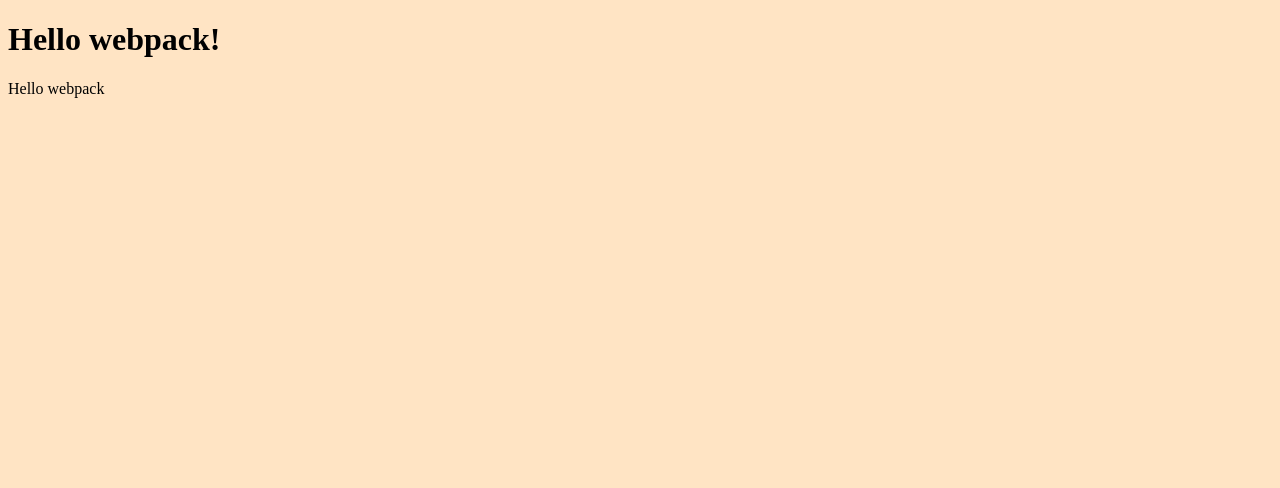
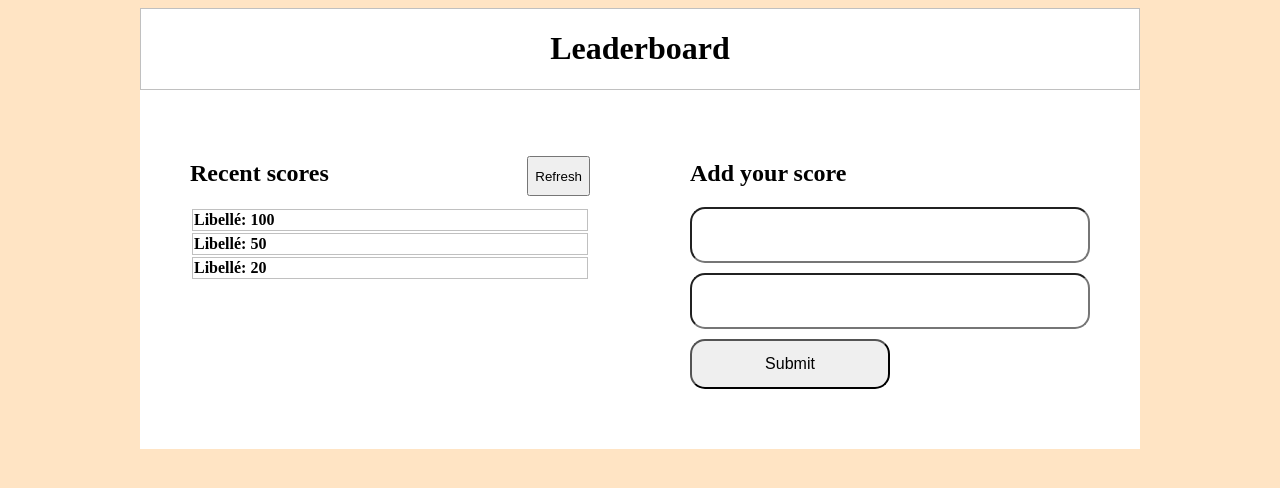
Before and after one commit to MenendezON/Leaderboard, a website built with webpack: page src/index.html in a window 1280 px wide. Built offline with nearby package versions, Linux system fonts and the light colour scheme.

Commit message:
Update src folder

```diff
--- a/src/css/style.css
+++ b/src/css/style.css
@@ -1,3 +1,72 @@
 body {
   background-color: bisque;
+  box-sizing: border-box;
 }
+
+.main {
+  width: 1000px;
+  margin: 0 auto;
+  background-color: white;
+  display: flex;
+  flex-wrap: wrap;
+}
+
+.header {
+  flex: 100%;
+  border: 1px solid silver;
+}
+
+h1 {
+  text-align: center;
+}
+
+.left,
+.right {
+  flex: 1 40%;
+  padding: 50px;
+}
+
+.left .title {
+  display: flex;
+  flex-direction: row;
+  justify-content: space-between;
+  align-items: baseline;
+}
+
+.left .title button {
+  height: 40px;
+}
+
+table {
+  width: 100%;
+}
+
+th,
+td {
+  border: 1px solid silver;
+}
+
+th {
+  text-align: left;
+}
+
+form {
+  display: flex;
+  flex-direction: column;
+}
+
+form input {
+  height: 50px;
+  font-size: 12pt;
+  margin-bottom: 10px;
+  border-radius: 15px;
+}
+
+form input[type='submit'] {
+  width: 200px;
+}
+
+.footer {
+  background-color: blueviolet;
+  flex: 100%;
+}
--- a/src/index.html
+++ b/src/index.html
@@ -3,9 +3,8 @@
 <head>
     <meta charset="UTF-8">
     <meta name="viewport" content="width=device-width, initial-scale=1.0">
-    <title>Wbpack Exercise</title>
+    <title>Leaderboard</title>
 </head>
 <body>
-    <h1>Hello webpack!</h1>
 </body>
 </html>
--- a/src/index.js
+++ b/src/index.js
@@ -1,14 +1,77 @@
-import _ from 'lodash';
 import './css/style.css';
 
-function component() {
-  const element = document.createElement('div');
+const body = document.querySelector('body');
 
-  // Lodash, now imported by this script
-  element.innerHTML = _.join(['Hello', 'webpack'], ' ');
-  element.classList.add('hello');
+const launcher = () => {
+  const main = document.createElement('main');
+  main.classList.add('main');
 
-  return element;
-}
+  const header = document.createElement('div');
+  header.classList.add('header');
+  const h1 = document.createElement('h1');
+  h1.textContent = 'Leaderboard';
+  header.appendChild(h1);
 
-document.body.appendChild(component());
+  const left = document.createElement('div');
+  left.classList.add('left');
+
+  const div1 = document.createElement('div');
+  div1.classList.add('title');
+  const lh2 = document.createElement('h2');
+  lh2.textContent = 'Recent scores';
+  div1.appendChild(lh2);
+  const btnRefresh = document.createElement('button');
+  btnRefresh.textContent = 'Refresh';
+  div1.appendChild(btnRefresh);
+  const table = document.createElement('table');
+  const tr = document.createElement('tr');
+  const tr1 = document.createElement('tr');
+  const tr2 = document.createElement('tr');
+  const td = document.createElement('th');
+  const td1 = document.createElement('th');
+  const td2 = document.createElement('th');
+  td.textContent = 'Libellé: 100';
+  td1.textContent = 'Libellé: 50';
+  td2.textContent = 'Libellé: 20';
+  tr.appendChild(td);
+  tr1.appendChild(td1);
+  tr2.appendChild(td2);
+  table.appendChild(tr);
+  table.appendChild(tr1);
+  table.appendChild(tr2);
+  left.appendChild(div1);
+  left.appendChild(table);
+
+  const right = document.createElement('div');
+  right.classList.add('right');
+  const div2 = document.createElement('div');
+  div1.classList.add('title');
+  const rh2 = document.createElement('h2');
+  rh2.textContent = 'Add your score';
+  div2.appendChild(rh2);
+  const form = document.createElement('form');
+  const input1 = document.createElement('input');
+  input1.type = 'text';
+  input1.name = 'name';
+  const input2 = document.createElement('input');
+  input2.type = 'text';
+  input2.name = 'score';
+  const btnSubmit = document.createElement('input');
+  btnSubmit.type = 'submit';
+  btnSubmit.value = 'Submit';
+  form.appendChild(input1);
+  form.appendChild(input2);
+  form.appendChild(btnSubmit);
+  right.appendChild(div2);
+  right.appendChild(form);
+
+  main.appendChild(header);
+  main.appendChild(left);
+  main.appendChild(right);
+
+  body.appendChild(main);
+};
+
+window.addEventListener('DOMContentLoaded', () => {
+  launcher();
+});
```
